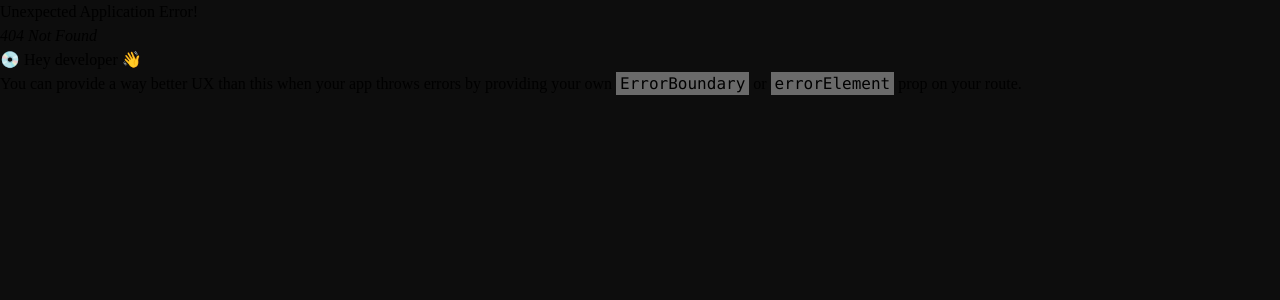
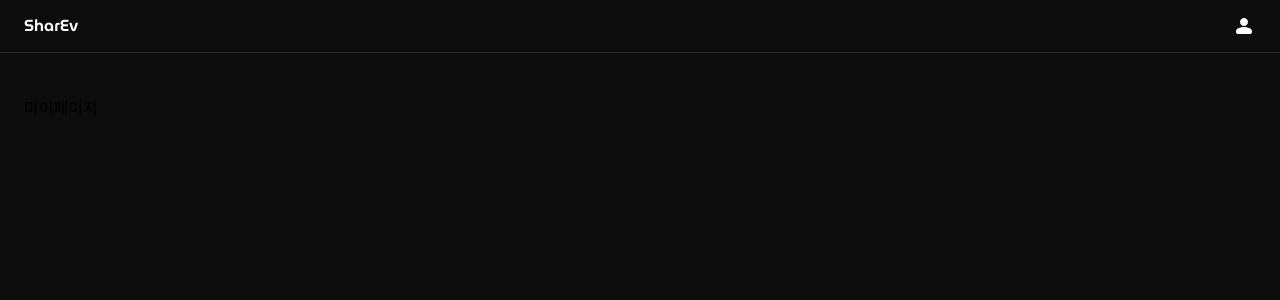
Before and after one commit to Nowdays-Goodnight-Cool-Niang/SharEv-Frontend, a React (Vite) app: page /user/1 in a window 1280 px wide. Before the commit this address had no page. Shown: the top 300 px of the page. Built offline with nearby package versions, Linux system fonts and the light colour scheme; a web font is replaced by a local one.

Commit message:
feat: 🎸 사람아이콘(오른쪽) 클릭시 마이페이지로 이동
url는 user/userId 생각 중이며, userId는 임시로 설정

✅ Closes: #6

```diff
--- a/src/App.tsx
+++ b/src/App.tsx
@@ -2,6 +2,7 @@ import { createBrowserRouter, RouterProvider } from 'react-router';
 import { QueryClient, QueryClientProvider } from '@tanstack/react-query';
 import Home from './pages/Home';
 import ProfileSetup from './pages/ProfileSetup';
+import MyPage from './pages/MyPage';
 import LayoutWithHeader from './components/common/LayoutWithHeader';
 
 function App() {
@@ -20,6 +21,10 @@ function App() {
           path: '/profile-setup',
           element: <ProfileSetup />,
         },
+        {
+          path: '/user/:userId',
+          element: <MyPage />,
+        },
       ],
     },
   ]);
--- a/src/components/common/Header.tsx
+++ b/src/components/common/Header.tsx
@@ -7,13 +7,20 @@ interface HeaderProps {
 }
 
 function Header({ isLoggedIn }: HeaderProps) {
+  const userId = 11111;
+  // TODO: request 헤더에서 userId 읽어와야 함 - HttpOnly 설정된 쿠키라 이전 카카오로그인 API가 동작되어야 가져올 수 있음
+
   return (
     <header className="sticky top-0 z-10 flex items-center justify-between border-b border-gray-700 px-6 py-3.5">
       <Link to={'/'}>
         <Logo></Logo>
       </Link>
 
-      {isLoggedIn && <PersonSvg />}
+      {isLoggedIn && (
+        <Link to={`/user/${userId}`}>
+          <PersonSvg />
+        </Link>
+      )}
     </header>
   );
 }
--- /dev/null
+++ b/src/pages/MyPage.tsx
@@ -0,0 +1,5 @@
+function MyPage() {
+  return <main className="pt-11">마이페이지</main>;
+}
+
+export default MyPage;
```
